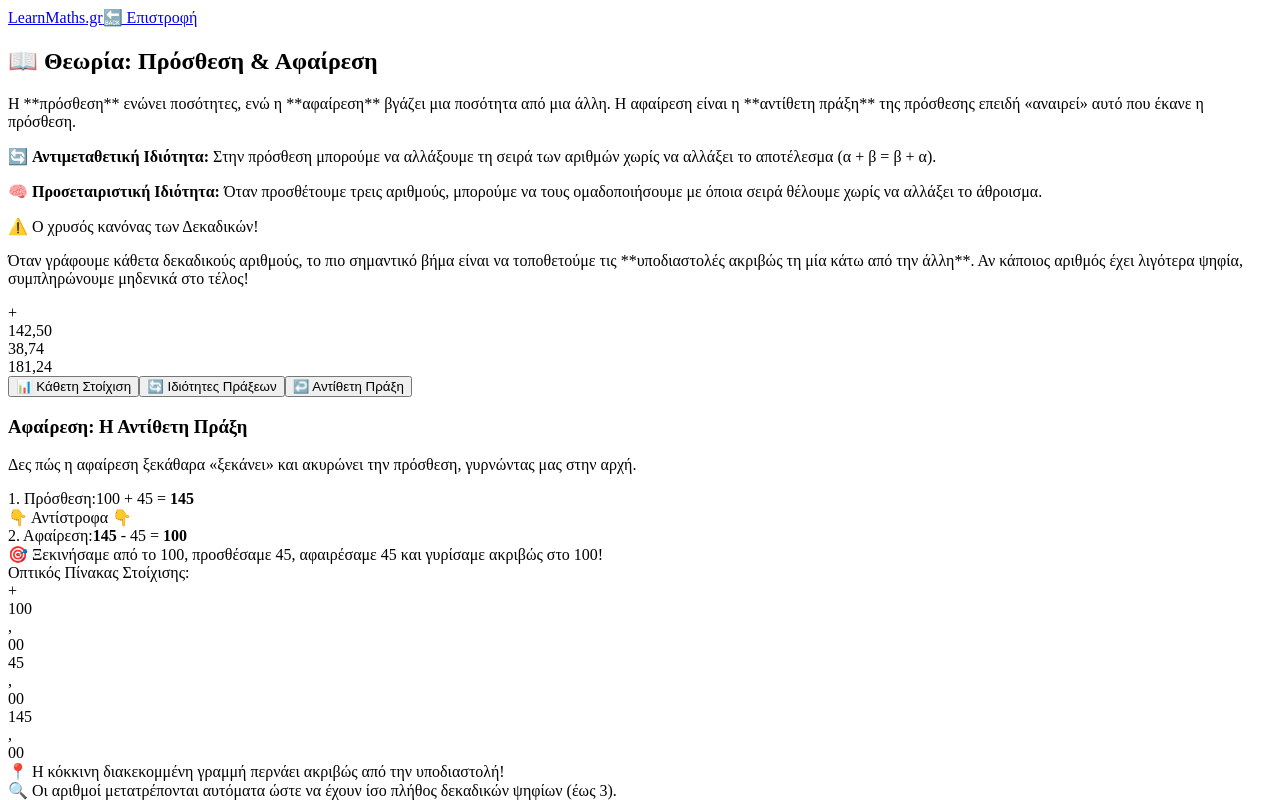
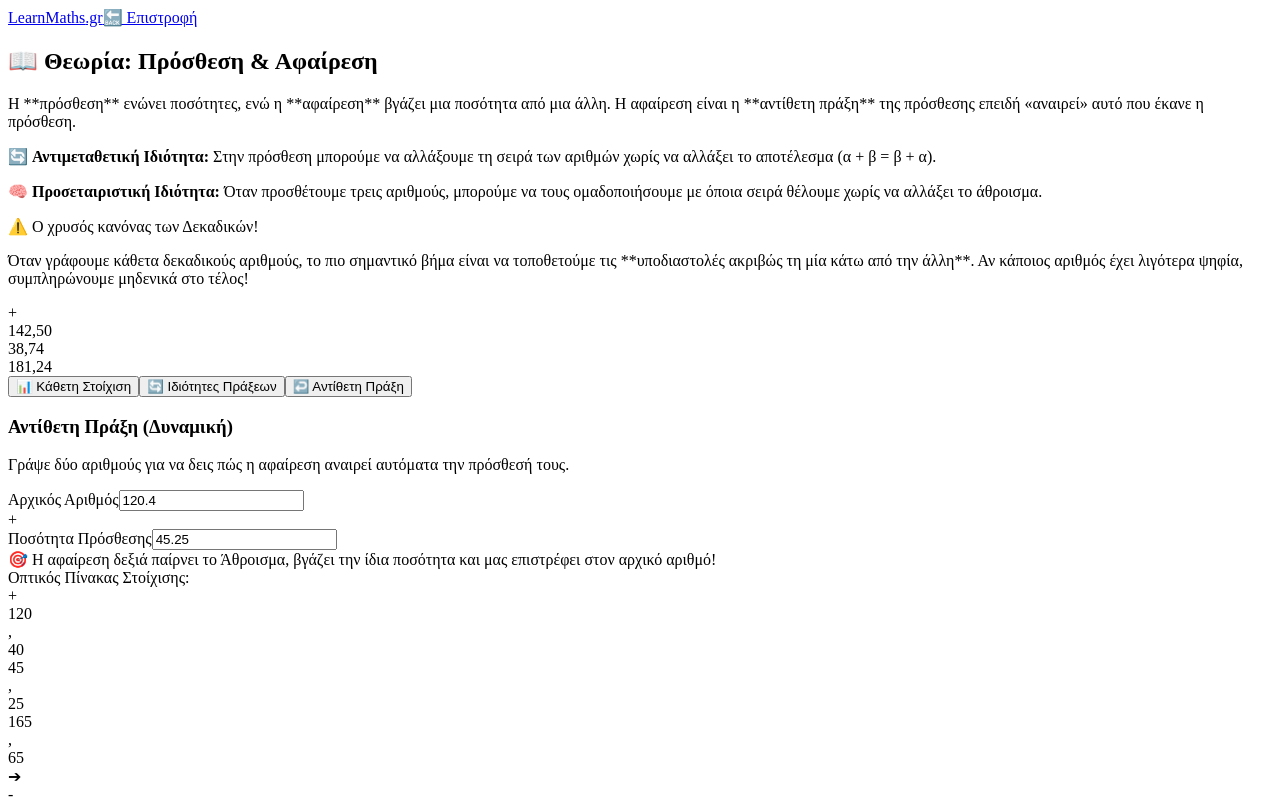
Before and after one commit to gkrimpas-lab/learn-maths-2026, a Next.js app: page /st-dimotikou/5-prosthesi in a window 1280 px wide. Both pictures are taken after a click on the button "↩️ Αντίθετη Πράξη". Shown: the top 800 px of the page. Built offline with nearby package versions, Linux system fonts and the light colour scheme.

Commit message:
Update 5-prosthesi.js

```diff
--- a/pages/st-dimotikou/5-prosthesi.js
+++ b/pages/st-dimotikou/5-prosthesi.js
@@ -17,7 +17,11 @@ export default function ProsthesiAfairesiPage() {
   const [propB, setPropB] = useState("38.74");
   const [isSwapped, setIsSwapped] = useState(false);
 
-  // Καθορισμός των τελικών τιμών προς εμφάνιση με βάση το ποιο Tab είναι ενεργό και αν έχει γίνει αντιμετάθεση
+  // Κατάσταση για Αντίθετη Πράξη (Tab 3) - Νέα Δυναμικά Inputs
+  const [revA, setRevA] = useState("120.4");
+  const [revB, setRevB] = useState("45.25");
+
+  // Καθορισμός των τελικών τιμών προς εμφάνιση με βάση το ποιο Tab είναι ενεργό
   const getActiveNumbers = () => {
     if (activeTab === 'katheti') {
       return { currentA: parseFloat(numA) || 0, currentB: parseFloat(numB) || 0, showAddition: isAddition };
@@ -30,17 +34,26 @@ export default function ProsthesiAfairesiPage() {
         showAddition: true
       };
     } else {
-      return { currentA: 100, currentB: 45, showAddition: true };
+      // Tab 3: Για τον πρώτο πίνακα (Πρόσθεση)
+      return { currentA: parseFloat(revA) || 0, currentB: parseFloat(revB) || 0, showAddition: true };
     }
   };
 
   const { currentA, currentB, showAddition } = getActiveNumbers();
+
+  // Υπολογισμοί για Tab 1 & Tab 2
   const result = showAddition ? currentA + currentB : currentA - currentB;
+
+  // Ειδικοί υπολογισμοί αποκλειστικά για τον 2ο πίνακα του Tab 3 (Αφαίρεση)
+  const valRevA = parseFloat(revA) || 0;
+  const valRevB = parseFloat(revB) || 0;
+  const revSum = valRevA + valRevB;
+  const revFinal = revSum - valRevB; // Επιστρέφει στο revA
 
   // Βρίσκουμε δυναμικά πόσα δεκαδικά ψηφία χρειάζεται να εμφανίσουμε (Max 3)
   const getDecimalPlaces = () => {
-    const activeStrA = activeTab === 'katheti' ? numA : propA;
-    const activeStrB = activeTab === 'katheti' ? numB : propB;
+    const activeStrA = activeTab === 'katheti' ? numA : activeTab === 'idiotites' ? propA : revA;
+    const activeStrB = activeTab === 'katheti' ? numB : activeTab === 'idiotites' ? propB : revB;
     const digitsA = (activeStrA.split('.')[1] || "").length;
     const digitsB = (activeStrB.split('.')[1] || "").length;
     return Math.min(Math.max(digitsA, digitsB, 1), 3);
@@ -48,7 +61,7 @@ export default function ProsthesiAfairesiPage() {
 
   const decimalPlaces = getDecimalPlaces();
 
-  // Διαχωρισμός των αριθμών σε Ακέραιο και Δεκαδικό για την απόλυτη στοίχιση στον πίνακα
+  // Διαχωρισμός των αριθμών σε Ακέραιο και Δεκαδικό για την απόλυτη στοίχιση
   const formatForGrid = (value) => {
     const str = value.toFixed(decimalPlaces);
     const [intPart, decPart] = str.split('.');
@@ -58,6 +71,12 @@ export default function ProsthesiAfairesiPage() {
   const partA = formatForGrid(currentA);
   const partB = formatForGrid(currentB);
   const partResult = formatForGrid(result);
+
+  // Μορφοποίηση ειδικά για τους δύο πίνακες του Tab 3
+  const tab3_A = formatForGrid(valRevA);
+  const tab3_B = formatForGrid(valRevB);
+  const tab3_Sum = formatForGrid(revSum);
+  const tab3_Final = formatForGrid(revFinal);
 
   // Βοηθητική συνάρτηση για τον έλεγχο των ορίων κατά την πληκτρολόγηση (Max 6 ακέραια, Max 3 δεκαδικά)
   const handleInputChange = (val, setter) => {
@@ -166,7 +185,6 @@ export default function ProsthesiAfairesiPage() {
 
                   <div className="bg-slate-50 border border-slate-200 p-5 rounded-2xl w-full flex flex-col gap-4 shadow-inner my-auto">
                     <div className="flex flex-col sm:flex-row gap-4 justify-center items-center w-full">
-                      {/* ΜΕΓΑΛΥΤΕΡΟ ΠΛΑΙΣΙΟ INPUT A */}
                       <input
                         type="text"
                         value={numA}
@@ -182,7 +200,6 @@ export default function ProsthesiAfairesiPage() {
                         {isAddition ? "+" : "-"}
                       </button>
 
-                      {/* ΜΕΓΑΛΥΤΕΡΟ ΠΛΑΙΣΙΟ INPUT B */}
                       <input
                         type="text"
                         value={numB}
@@ -207,7 +224,6 @@ export default function ProsthesiAfairesiPage() {
                   </div>
 
                   <div className="bg-slate-50 border border-slate-200 p-5 rounded-2xl w-full flex flex-col gap-4 shadow-inner my-auto">
-                    {/* ΜΕΓΑΛΥΤΕΡΑ ΚΟΥΤΑΚΙΑ INPUT ΣΤΙΣ ΙΔΙΟΤΗΤΕΣ */}
                     <div className="flex flex-col sm:flex-row gap-4 justify-center items-center w-full">
                       <div className="flex flex-col items-center gap-1 w-full sm:max-w-[176px]">
                         <span className="text-[10px] font-bold text-slate-400 uppercase">Αριθμός Α</span>
@@ -236,7 +252,6 @@ export default function ProsthesiAfairesiPage() {
                       </div>
                     </div>
 
-                    {/* Οριζόντια Εμφάνιση της Ιδιότητας */}
                     <div className="flex flex-wrap items-center justify-center gap-2 text-sm md:text-base font-black font-mono bg-white p-3 rounded-xl border shadow-sm mt-2 max-w-full overflow-hidden break-all">
                       <span className={isSwapped ? 'text-blue-600' : 'text-emerald-600'}>
                         {isSwapped ? propB || "0" : propA || "0"}
@@ -270,24 +285,37 @@ export default function ProsthesiAfairesiPage() {
               {activeTab === 'antitheti' && (
                 <>
                   <div className="space-y-2">
-                    <h3 className="text-2xl font-black text-gray-900">Αφαίρεση: Η Αντίθετη Πράξη</h3>
-                    <p className="text-gray-500 text-sm">Δες πώς η αφαίρεση ξεκάθαρα «ξεκάνει» και ακυρώνει την πρόσθεση, γυρνώντας μας στην αρχή.</p>
+                    <h3 className="text-2xl font-black text-gray-900">Αντίθετη Πράξη (Δυναμική)</h3>
+                    <p className="text-gray-500 text-sm">Γράψε δύο αριθμούς για να δεις πώς η αφαίρεση αναιρεί αυτόματα την πρόσθεσή τους.</p>
                   </div>
 
-                  <div className="bg-slate-50 border border-slate-200 p-5 rounded-2xl w-full flex flex-col gap-4 shadow-inner my-auto font-mono text-sm md:text-base">
-                    <div className="bg-white p-3 rounded-xl border shadow-sm flex items-center justify-between">
-                      <span className="font-bold text-slate-500 font-sans">1. Πρόσθεση:</span>
-                      <span>100 + 45 = <strong className="text-emerald-600">145</strong></span>
+                  <div className="bg-slate-50 border border-slate-200 p-5 rounded-2xl w-full flex flex-col gap-4 shadow-inner my-auto">
+                    {/* Inputs για Δυναμικό Tab Αντίθετης Πράξης */}
+                    <div className="flex flex-col sm:flex-row gap-4 justify-center items-center w-full">
+                      <div className="flex flex-col items-center gap-1 w-full sm:max-w-[176px]">
+                        <span className="text-[10px] font-bold text-slate-400 uppercase">Αρχικός Αριθμός</span>
+                        <input
+                          type="text"
+                          value={revA}
+                          onChange={(e) => handleInputChange(e.target.value, setRevA)}
+                          className="text-base font-black text-center p-2.5 bg-white border-2 border-blue-200 rounded-xl shadow-sm w-full text-blue-600 outline-none focus:border-blue-500 tracking-normal"
+                        />
                       </div>
-                    <div className="text-center text-blue-500 font-black text-xl">👇 Αντίστροφα 👇</div>
-                    <div className="bg-white p-3 rounded-xl border shadow-sm flex items-center justify-between">
-                      <span className="font-bold text-slate-500 font-sans">2. Αφαίρεση:</span>
-                      <span><strong className="text-emerald-600">145</strong> - 45 = <strong>100</strong></span>
+                      <span className="text-xl font-black text-slate-400 mt-4 flex-shrink-0">+</span>
+                      <div className="flex flex-col items-center gap-1 w-full sm:max-w-[176px]">
+                        <span className="text-[10px] font-bold text-slate-400 uppercase">Ποσότητα Πρόσθεσης</span>
+                        <input
+                          type="text"
+                          value={revB}
+                          onChange={(e) => handleInputChange(e.target.value, setRevB)}
+                          className="text-base font-black text-center p-2.5 bg-white border-2 border-emerald-200 rounded-xl shadow-sm w-full text-emerald-600 outline-none focus:border-emerald-500 tracking-normal"
+                        />
+                      </div>
                     </div>
                   </div>
 
                   <div className="p-4 bg-emerald-50 border border-emerald-100 rounded-2xl text-xs md:text-sm font-bold text-emerald-900 text-center shadow-inner">
-                    🎯 Ξεκινήσαμε από το 100, προσθέσαμε 45, αφαιρέσαμε 45 και γυρίσαμε ακριβώς στο 100!
+                    🎯 Η αφαίρεση δεξιά παίρνει το Άθροισμα, βγάζει την ίδια ποσότητα και μας επιστρέφει στον αρχικό αριθμό!
                   </div>
                 </>
               )}
@@ -297,51 +325,90 @@ export default function ProsthesiAfairesiPage() {
             <div className="bg-white p-6 rounded-3xl shadow-sm border border-gray-100 flex flex-col items-center justify-between min-h-[480px] w-full relative overflow-hidden">
               <div className="w-full"></div>
 
-              <div className="my-auto flex flex-col items-center gap-4 w-full max-w-[340px]">
+              <div className="my-auto flex flex-col items-center gap-4 w-full max-w-full px-2">
                 <span className="text-xs font-bold text-slate-500 uppercase tracking-wider">Οπτικός Πίνακας Στοίχισης:</span>
 
-                <div className="bg-slate-900 p-6 rounded-2xl shadow-xl border-4 border-slate-700 w-full font-mono text-xl md:text-2xl text-white relative select-none overflow-hidden py-8">
-
-                  {/* Σήμα Πράξης */}
-                  <div className="absolute left-4 top-[62px] text-amber-400 font-black z-20">
-                    {showAddition ? "+" : "-"}
-                  </div>
-
-                  {/* Κάθετη Διακεκομμένη Γραμμή - Απόλυτα κεντραρισμένη στο container ως φόντο */}
+                {activeTab !== 'antitheti' ? (
+                  /* ΜΟΝΟΣ ΠΙΝΑΚΑΣ ΓΙΑ ΤΑ TABS 1 & 2 */
+                  <div className="bg-slate-900 p-6 rounded-2xl shadow-xl border-4 border-slate-700 w-full max-w-[340px] font-mono text-xl md:text-2xl text-white relative select-none overflow-hidden py-8">
+                    <div className="absolute left-4 top-[62px] text-amber-400 font-black z-20">{showAddition ? "+" : "-"}</div>
                     <div className="absolute top-0 bottom-0 left-1/2 w-0 border-r-2 border-dashed border-rose-500/60 z-0"></div>
-
-                  {/* Κάθετη Δομή Πράξης με 3 στήλες Flex */}
                     <div className="flex flex-col gap-3 relative z-10 w-full">
-
-                    {/* Γραμμή 1: Αριθμός Α */}
                       <div className="flex justify-center items-center">
                         <div className="w-[110px] text-right text-blue-400 truncate">{partA.intPart}</div>
                         <div className="w-6 text-center text-rose-500 font-bold">,</div>
                         <div className="w-[110px] text-left text-blue-400 truncate">{partA.decPart}</div>
                       </div>
-
-                    {/* Γραμμή 2: Αριθμός Β */}
                       <div className="flex justify-center items-center">
                         <div className="w-[110px] text-right text-emerald-400 truncate">{partB.intPart}</div>
                         <div className="w-6 text-center text-rose-500 font-bold">,</div>
                         <div className="w-[110px] text-left text-emerald-400 truncate">{partB.decPart}</div>
                       </div>
-
-                    {/* Οριζόντια Γραμμή Πράξης */}
-                    <div className="flex justify-center my-1 px-2">
-                      <div className="w-full h-[2px] bg-slate-700"></div>
-                    </div>
-
-                    {/* Γραμμή 3: Αποτέλεσμα */}
+                      <div className="flex justify-center my-1 px-2"><div className="w-full h-[2px] bg-slate-700"></div></div>
                       <div className="flex justify-center items-center">
                         <div className="w-[110px] text-right text-purple-400 text-2xl truncate">{partResult.intPart}</div>
                         <div className="w-6 text-center text-rose-500 font-bold text-2xl">,</div>
                         <div className="w-[110px] text-left text-purple-400 text-2xl truncate">{partResult.decPart}</div>
                       </div>
+                    </div>
+                  </div>
+                ) : (
+                  /* ΔΥΟ ΠΙΝΑΚΕΣ ΔΙΠΛΑ-ΔΙΠΛΑ ΓΙΑ ΤΟ TAB 3 (ΠΡΟΣΘΕΣΗ & ΑΦΑΙΡΕΣΗ) */
+                  <div className="flex flex-col sm:flex-row gap-4 justify-center items-center w-full max-w-xl">
 
+                    {/* ΠΙΝΑΚΑΣ Α: ΠΡΟΣΘΕΣΗ */}
+                    <div className="bg-slate-900 p-4 rounded-2xl shadow-xl border-2 border-slate-700 w-full max-w-[240px] font-mono text-base md:text-lg text-white relative select-none overflow-hidden py-6">
+                      <div className="absolute left-2.5 top-[44px] text-amber-400 font-black z-20">+</div>
+                      <div className="absolute top-0 bottom-0 left-1/2 w-0 border-r border-dashed border-rose-500/40 z-0"></div>
+                      <div className="flex flex-col gap-2 relative z-10 w-full">
+                        <div className="flex justify-center items-center">
+                          <div className="w-[75px] text-right text-blue-400 truncate">{tab3_A.intPart}</div>
+                          <div className="w-4 text-center text-rose-500 font-bold">,</div>
+                          <div className="w-[75px] text-left text-blue-400 truncate">{tab3_A.decPart}</div>
+                        </div>
+                        <div className="flex justify-center items-center">
+                          <div className="w-[75px] text-right text-emerald-400 truncate">{tab3_B.intPart}</div>
+                          <div className="w-4 text-center text-rose-500 font-bold">,</div>
+                          <div className="w-[75px] text-left text-emerald-400 truncate">{tab3_B.decPart}</div>
+                        </div>
+                        <div className="flex justify-center my-0.5 px-1"><div className="w-full h-[1px] bg-slate-700"></div></div>
+                        <div className="flex justify-center items-center">
+                          <div className="w-[75px] text-right text-purple-400 font-bold truncate">{tab3_Sum.intPart}</div>
+                          <div className="w-4 text-center text-rose-500 font-bold">,</div>
+                          <div className="w-[75px] text-left text-purple-400 font-bold truncate">{tab3_Sum.decPart}</div>
+                        </div>
+                      </div>
+                    </div>
+
+                    {/* ΒΕΛΟΣ ΑΝΤΙΣΤΡΟΦΗΣ */}
+                    <span className="text-2xl text-blue-500 font-black transform rotate-90 sm:rotate-0 flex-shrink-0">➔</span>
+
+                    {/* ΠΙΝΑΚΑΣ Β: ΑΦΑΙΡΕΣΗ */}
+                    <div className="bg-slate-900 p-4 rounded-2xl shadow-xl border-2 border-slate-700 w-full max-w-[240px] font-mono text-base md:text-lg text-white relative select-none overflow-hidden py-6">
+                      <div className="absolute left-2.5 top-[44px] text-amber-400 font-black z-20">-</div>
+                      <div className="absolute top-0 bottom-0 left-1/2 w-0 border-r border-dashed border-rose-500/40 z-0"></div>
+                      <div className="flex flex-col gap-2 relative z-10 w-full">
+                        <div className="flex justify-center items-center">
+                          <div className="w-[75px] text-right text-purple-400 font-bold truncate">{tab3_Sum.intPart}</div>
+                          <div className="w-4 text-center text-rose-500 font-bold">,</div>
+                          <div className="w-[75px] text-left text-purple-400 font-bold truncate">{tab3_Sum.decPart}</div>
+                        </div>
+                        <div className="flex justify-center items-center">
+                          <div className="w-[75px] text-right text-emerald-400 truncate">{tab3_B.intPart}</div>
+                          <div className="w-4 text-center text-rose-500 font-bold">,</div>
+                          <div className="w-[75px] text-left text-emerald-400 truncate">{tab3_B.decPart}</div>
+                        </div>
+                        <div className="flex justify-center my-0.5 px-1"><div className="w-full h-[1px] bg-slate-700"></div></div>
+                        <div className="flex justify-center items-center">
+                          <div className="w-[75px] text-right text-blue-400 truncate">{tab3_Final.intPart}</div>
+                          <div className="w-4 text-center text-rose-500 font-bold">,</div>
+                          <div className="w-[75px] text-left text-blue-400 truncate">{tab3_Final.decPart}</div>
+                        </div>
+                      </div>
                     </div>
 
                   </div>
+                )}
 
                 <span className="text-xs font-bold text-rose-500 flex items-center gap-1 text-center">
                   📍 Η κόκκινη διακεκομμένη γραμμή περνάει ακριβώς από την υποδιαστολή!
```
Lines whose indentation alone changed are shown as unchanged.
